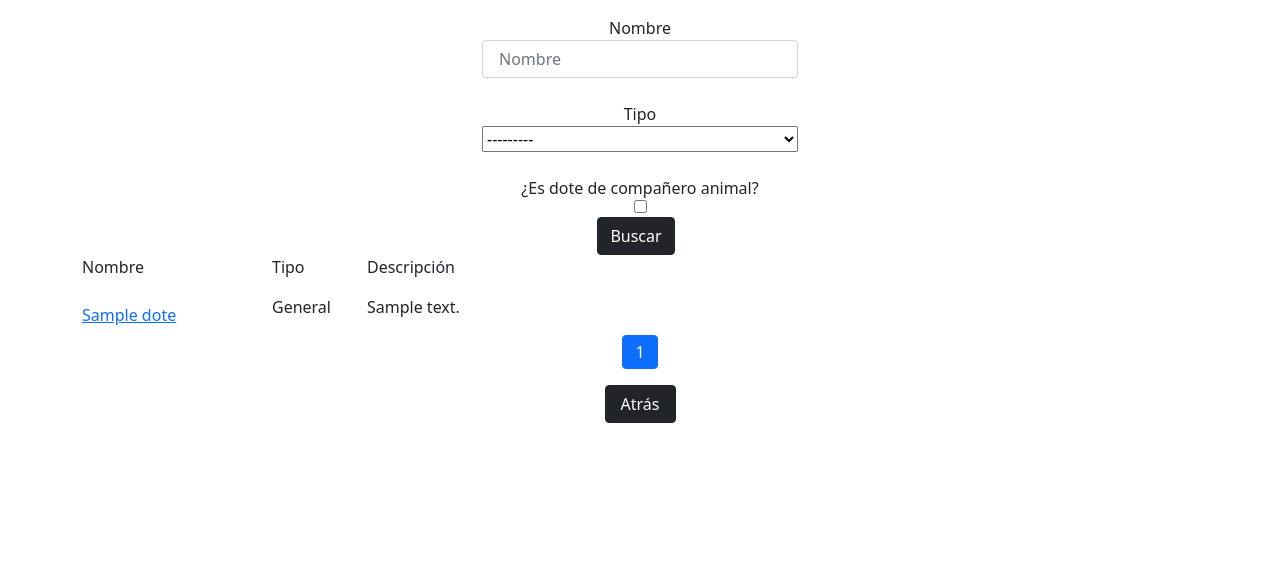
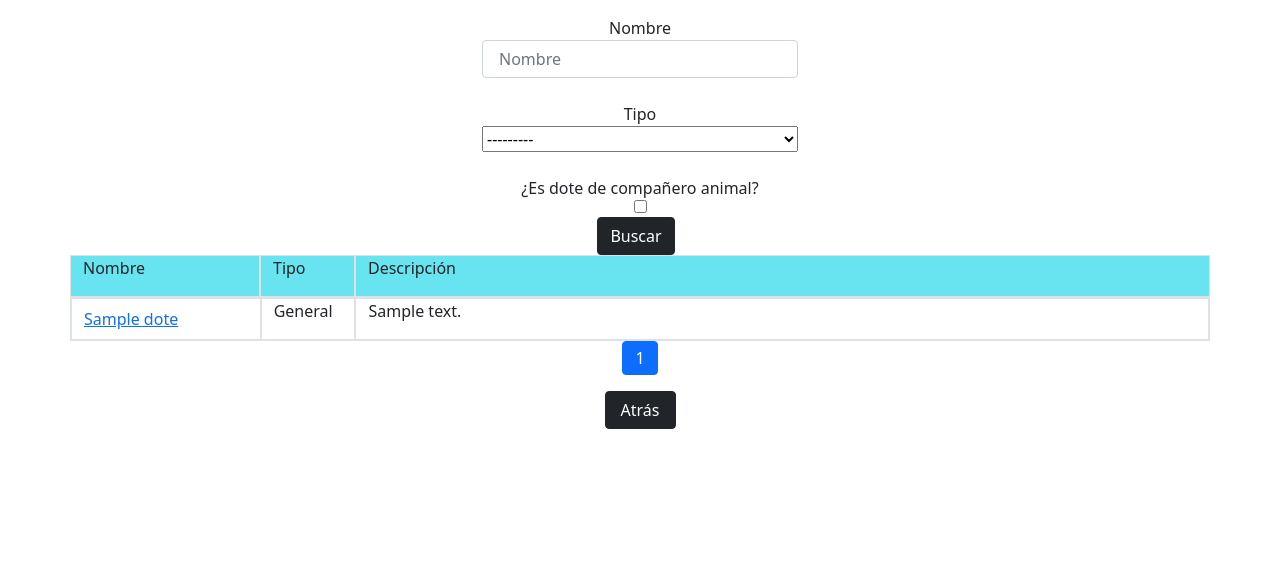
Before and after one commit to miguelvr98/PFCharacterCreator, a Django app: page /dote/list/ in a window 1280 px wide. Shown: the part 56-637 px from the top of the page. Run offline with Django 3.2, Linux system fonts and the light colour scheme; tables that the repository leaves empty hold one stand-in row (values such as "Sample post"); parts of the project's set-up code (start-up, migrations or seed data) failed here and were passed over; some libraries are stand-ins or nearby versions.

Commit message:
Terminado el front-end

```diff
--- a/PFCharacterCreator/main/templates/dote/list.html
+++ b/PFCharacterCreator/main/templates/dote/list.html
@@ -28,28 +28,28 @@
 {% endif %}
 {% if dotes %}
 <div class="container">
-  <div class="row">
-      <div class="col-lg-2">
+  <div class="row" style="background-color:#68E4F0;">
+      <div class="col-lg-2 border">
         <p>Nombre</p>
       </div>
-      <div class="col-lg-1">
+      <div class="col-lg-1 border">
           <p>Tipo</p>
       </div>
-      <div class="col">
+      <div class="col border">
         <p>Descripción</p>
     </div>
   </div>
 </div>
 <div class="container">
   {% for dote in dotes %}
-  <div class="row">
-      <div class="col-lg-2 align-self-center">
+  <div class="row border">
+      <div class="col-lg-2 d-flex align-items-center border">
         <a href="/dote/show/{{dote.pk}}">{{dote.nombre}}</a>
       </div>
-      <div class="col-lg-1 align-self-center">
+      <div class="col-lg-1 d-flex align-items-center border">
           <p class="align-text-middle">{{dote.tipo}}</p>
       </div>
-      <div class="col">
+      <div class="col border">
         <p class="align-text-middle">{{dote.descripcion}}</p>
     </div>
   </div>
```
Also changed, not shown: PFCharacterCreator/main/templates/conjuro/list.html (+9 -9 lines), PFCharacterCreator/main/templates/poder/list.html (+5 -5 lines).
